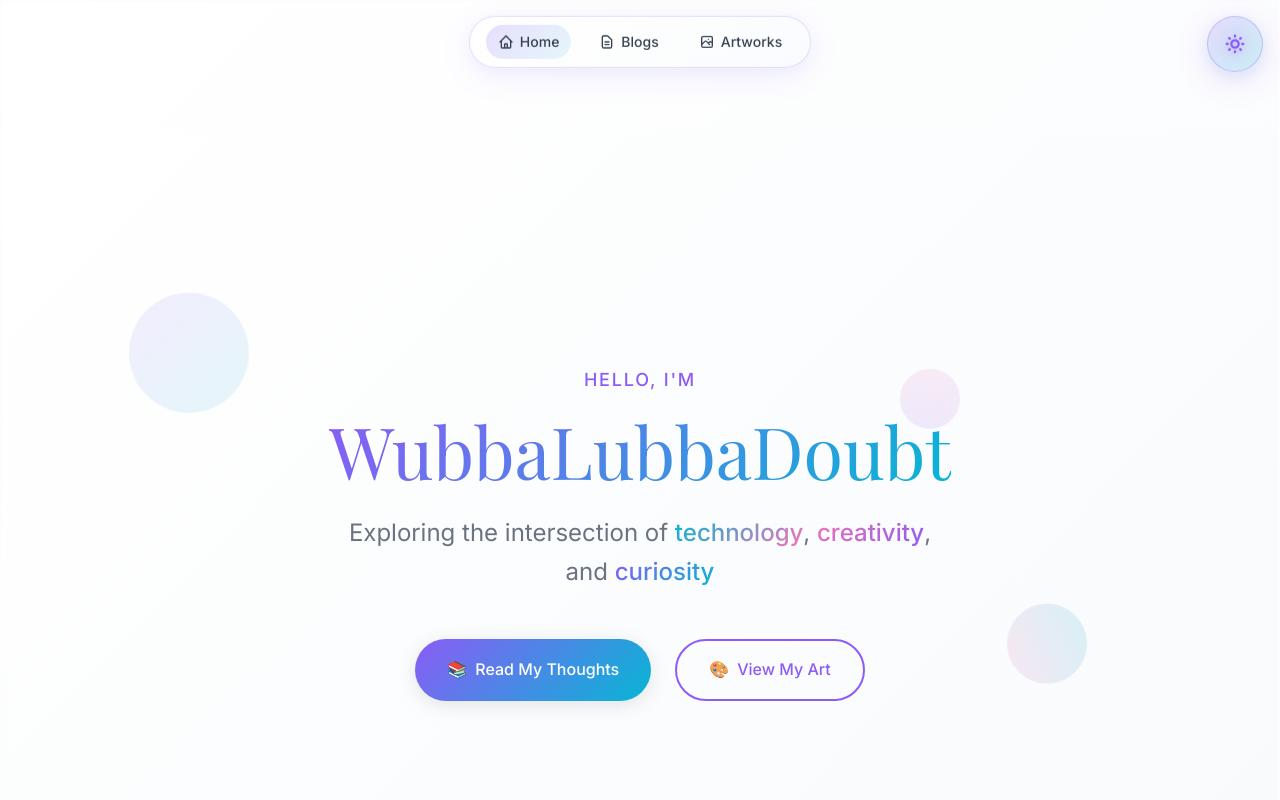
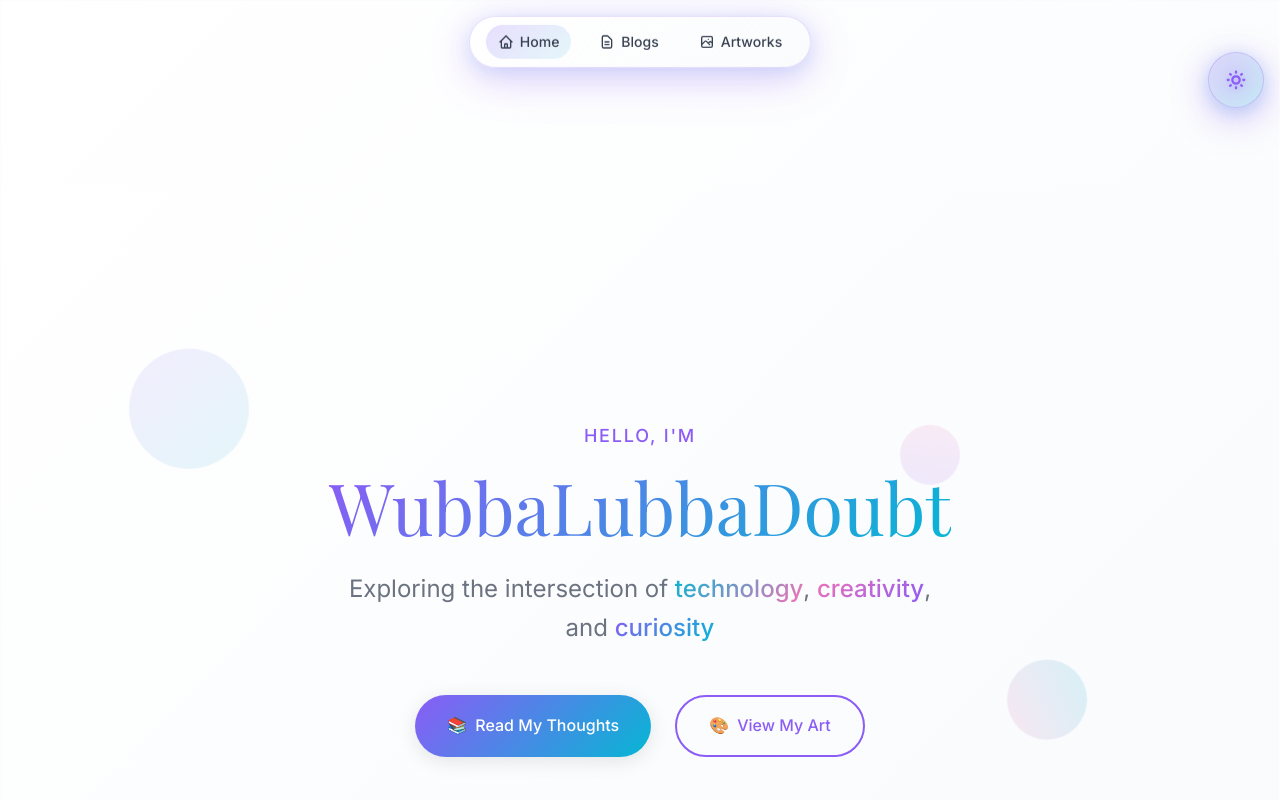
Before and after one commit to hitensaxena/lubbadubbadoubt, a Next.js app: page / in a window 1280 px wide. Shown: the top 800 px of the page. Built offline with nearby package versions, Linux system fonts and the light colour scheme.

Commit message:
style(layout): enhance theme toggle and shadow effects
improve theme toggle positioning and add more vibrant shadow/gradient effects for better visual feedback

```diff
--- a/src/app/(site)/layout.tsx
+++ b/src/app/(site)/layout.tsx
@@ -196,8 +196,8 @@ export default function SiteLayout({
           justifyContent: 'center',
           alignItems: 'center',
           boxShadow: isDarkMode
-            ? '0 8px 32px rgba(2, 6, 23, 0.5), 0 4px 16px rgba(139, 92, 246, 0.1)'
-            : '0 8px 32px rgba(139, 92, 246, 0.1), 0 4px 16px rgba(6, 182, 212, 0.05)',
+            ? '0 8px 32px rgba(2, 6, 23, 0.5), 0 4px 16px rgba(139, 92, 246, 0.2), 0 12px 48px rgba(139, 92, 246, 0.15)'
+            : '0 8px 32px rgba(139, 92, 246, 0.2), 0 4px 16px rgba(6, 182, 212, 0.1), 0 12px 48px rgba(139, 92, 246, 0.15)',
           transition: 'all 0.6s cubic-bezier(0.4, 0, 0.2, 1)',
           width: 'auto',
           maxWidth: '1200px',
@@ -359,11 +359,13 @@ export default function SiteLayout({
         {/* Separate Theme Toggle - Top Right */}
         {!isBlogDetailPage && (
           <div style={{
-            position: 'fixed',
+            position: 'sticky',
             top: '1rem',
             right: '1rem',
             zIndex: 1001,
-            animation: 'floatAnimation 6s ease-in-out infinite 0.5s'
+            animation: 'floatAnimation 6s ease-in-out infinite 0.5s',
+            marginLeft: 'auto',
+            width: 'fit-content'
           }}>
             <button
               onClick={toggleTheme}
@@ -386,8 +388,8 @@ export default function SiteLayout({
                 width: '3.5rem',
                 height: '3.5rem',
                 boxShadow: isDarkMode
-                  ? '0 8px 32px rgba(2, 6, 23, 0.5), 0 4px 16px rgba(139, 92, 246, 0.1)'
-                  : '0 8px 32px rgba(139, 92, 246, 0.2), 0 4px 16px rgba(6, 182, 212, 0.1)',
+                  ? '0 8px 32px rgba(2, 6, 23, 0.5), 0 4px 16px rgba(139, 92, 246, 0.2), 0 12px 48px rgba(139, 92, 246, 0.15)'
+                  : '0 8px 32px rgba(139, 92, 246, 0.3), 0 4px 16px rgba(6, 182, 212, 0.2), 0 12px 48px rgba(139, 92, 246, 0.15)',
                 transition: 'all 0.6s cubic-bezier(0.4, 0, 0.2, 1)',
                 transform: isDarkMode ? 'rotate(180deg)' : 'rotate(0deg)',
                 position: 'relative',
@@ -419,11 +421,11 @@ export default function SiteLayout({
                 position: 'absolute',
                 top: '50%',
                 left: '50%',
-                width: '100%',
-                height: '100%',
+                width: '120%',
+                height: '120%',
                 background: isDarkMode
-                  ? 'radial-gradient(circle, rgba(139, 92, 246, 0.1) 0%, transparent 70%)'
-                  : 'radial-gradient(circle, rgba(139, 92, 246, 0.1) 0%, transparent 70%)',
+                  ? 'radial-gradient(circle, rgba(139, 92, 246, 0.2) 0%, rgba(59, 130, 246, 0.1) 50%, transparent 70%)'
+                  : 'radial-gradient(circle, rgba(139, 92, 246, 0.2) 0%, rgba(99, 102, 241, 0.1) 50%, transparent 70%)',
                 borderRadius: '50%',
                 transform: 'translate(-50%, -50%)',
                 animation: 'pulse 2s ease-in-out infinite',
```
